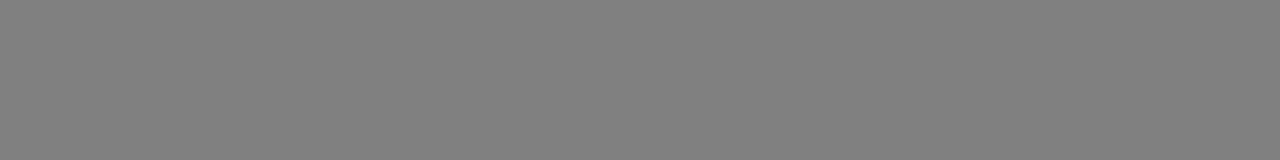
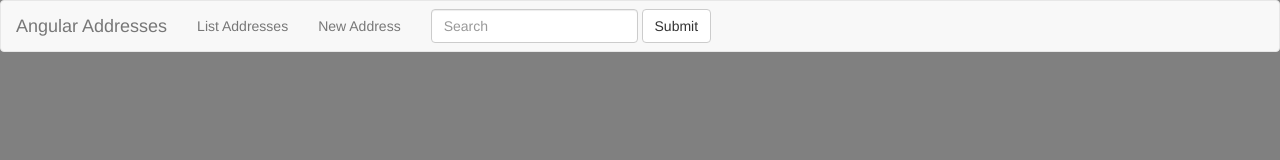
Before and after one commit to bernardanderson/ng-addresses, a plain HTML site: page index.html in a window 1280 px wide. Drawn offline with nearby package versions, Linux system fonts and the light colour scheme; some packages are replaced by stand-ins of ours.

Commit message:
Added Navbar A bootstrapped navbar was added dynamically adding two buttons via angular

```diff
--- a/app/app.js
+++ b/app/app.js
@@ -0,0 +1,17 @@
+"use strict";
+
+var app = angular.module("addressBookApp", ["ngRoute"]);
+
+// $routeProvider is a method in ngRoute
+app.config(function($routeProvider) {
+  $routeProvider.
+    when("/addresses/list", {
+      templateUrl: "partials/addressesListContacts.html",
+      controller: "addressesListContactsController"
+    }).
+    when("/addresses/new", {
+      templateUrl: "partials/addressesNewContact.html",
+      controller: "addressesNewContactController"
+    }).
+    otherwise("/addresses/list")
+})
--- /dev/null
+++ b/app/controllers/navBarController.js
@@ -0,0 +1,12 @@
+"use strict";
+
+app.controller("navBarController", function($scope){
+  $scope.navItems = [
+  {
+    name: "List Addresses",
+    url: "#/addresses/list"
+  }, {
+    name: "New Address",
+    url: "#/addresses/new"
+  }];
+});
--- a/index.html
+++ b/index.html
@@ -6,12 +6,41 @@
   <link rel="stylesheet" href="css/main.css">
   <title>Angular Address Book</title>
 </head>
-<body>
+<body ng-app="addressBookApp">
+
+  <nav class="navbar navbar-default" ng-controller="navBarController">
+  <div class="container-fluid">
+    <div class="navbar-header">
+      <a class="navbar-brand" href="#">Angular Addresses</a>
+    </div>
+    <div class="collapse navbar-collapse" id="bs-example-navbar-collapse-1">
+      <ul class="nav navbar-nav" ng-repeat="singleItem in navItems">
+        <li><a ng-href="{{singleItem.url}}"> {{singleItem.name}}</a></li>
+      </ul>
+      <form class="navbar-form navbar-left" role="search">
+        <div class="form-group">
+          <input type="text" class="form-control" placeholder="Search">
+        </div>
+        <button type="submit" class="btn btn-default">Submit</button>
+      </form>
+    </div>
+  </div>
+</nav>
+
+
+
+
+
+
+
 
   <script type="text/javascript" src="lib/bower_components/angular/angular.min.js"></script>
   <script type="text/javascript" src="lib/bower_components/angular-route/angular-route.min.js"></script>
   <script type="text/javascript" src="lib/bower_components/jquery/dist/jquery.min.js"></script>
   <script type="text/javascript" src="lib/bower_components/bootstrap/dist/js/bootstrap.min.js"></script>
+
   <script type="text/javascript" src="app/app.js"></script>
+  <script type="text/javascript" src="app/controllers/navBarController.js"></script>
+
 </body>
 </html>
```
